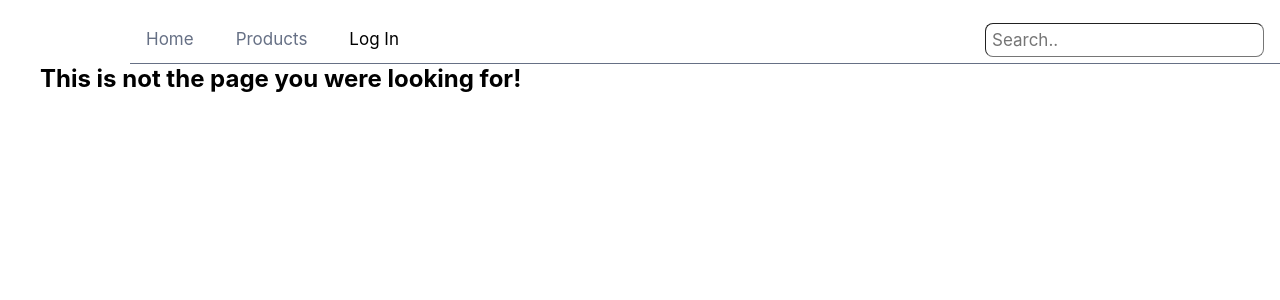
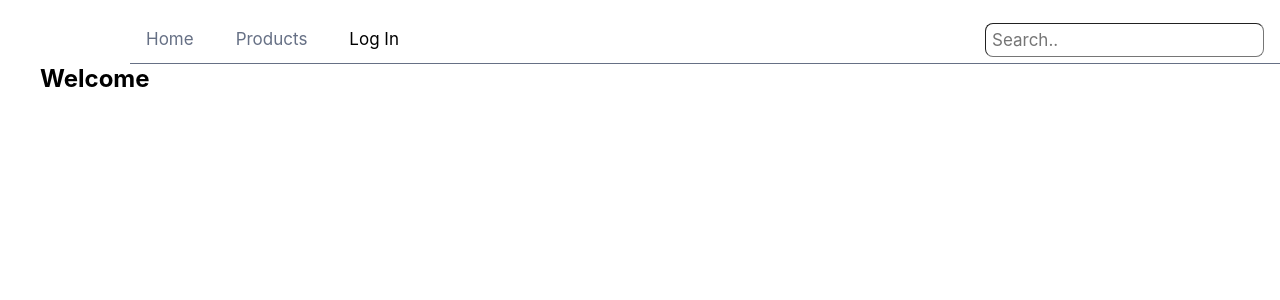
Before and after one commit to ahmed-elhelw/interviewTask, an Angular app: page /welcome in a window 1280 px wide. Shown: the top 300 px of the page. Built offline with nearby package versions, Linux system fonts and the light colour scheme; what ngx-pagination would draw is missing.

Commit message:
add welcome page

```diff
--- a/src/app/app-routing.module.ts
+++ b/src/app/app-routing.module.ts
@@ -4,8 +4,10 @@ import { PageNotFoundComponent } from './page-not-found.component';
 import { ProductListComponent } from './product-list/product-list.component';
 import { AuthGuard } from './user/auth.guard';
 import { LoginComponent } from './user/login/login.component';
+import { WelcomeComponent } from './welcome';
 
 const routes: Routes = [
+  { path: 'welcome', component: WelcomeComponent },
   { path: 'login', component: LoginComponent },
   {
     path: 'products',
--- /dev/null
+++ b/src/app/welcome.ts
@@ -0,0 +1,8 @@
+import { Component } from '@angular/core';
+
+@Component({
+  template: `
+    <h1>Welcome</h1>
+    `
+})
+export class WelcomeComponent { }
```
